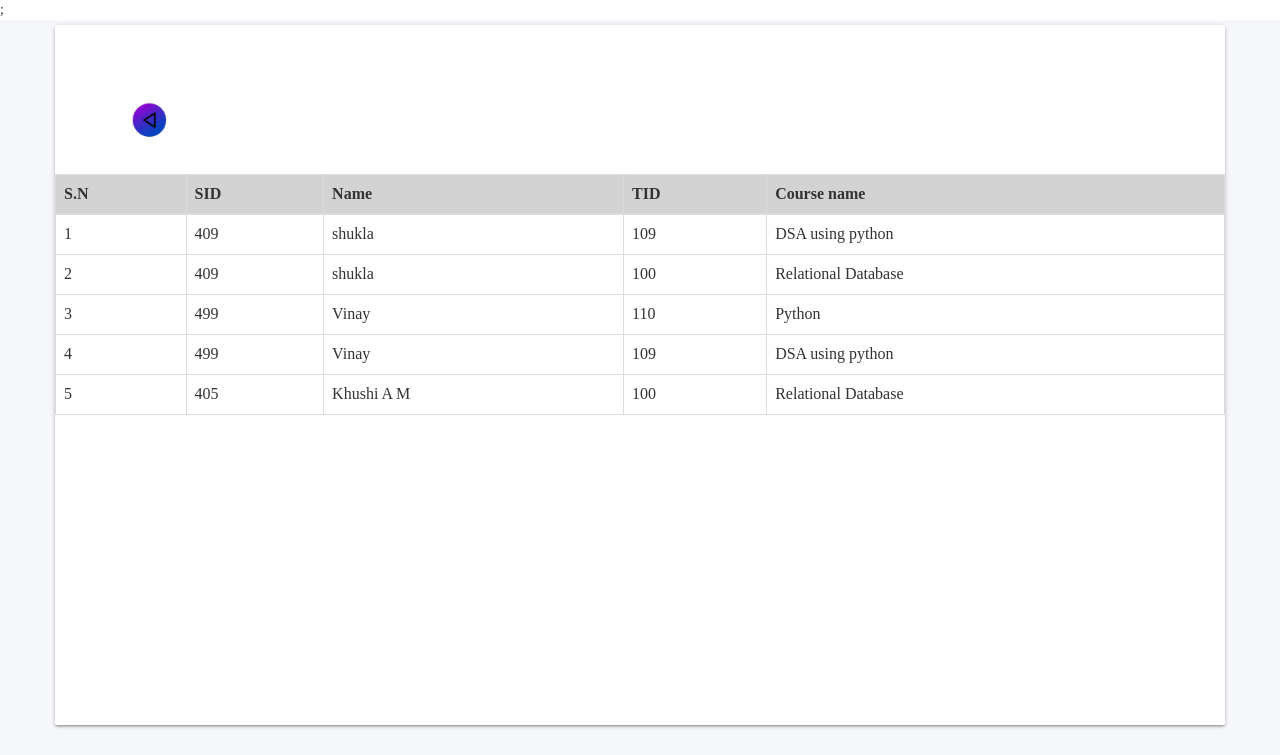
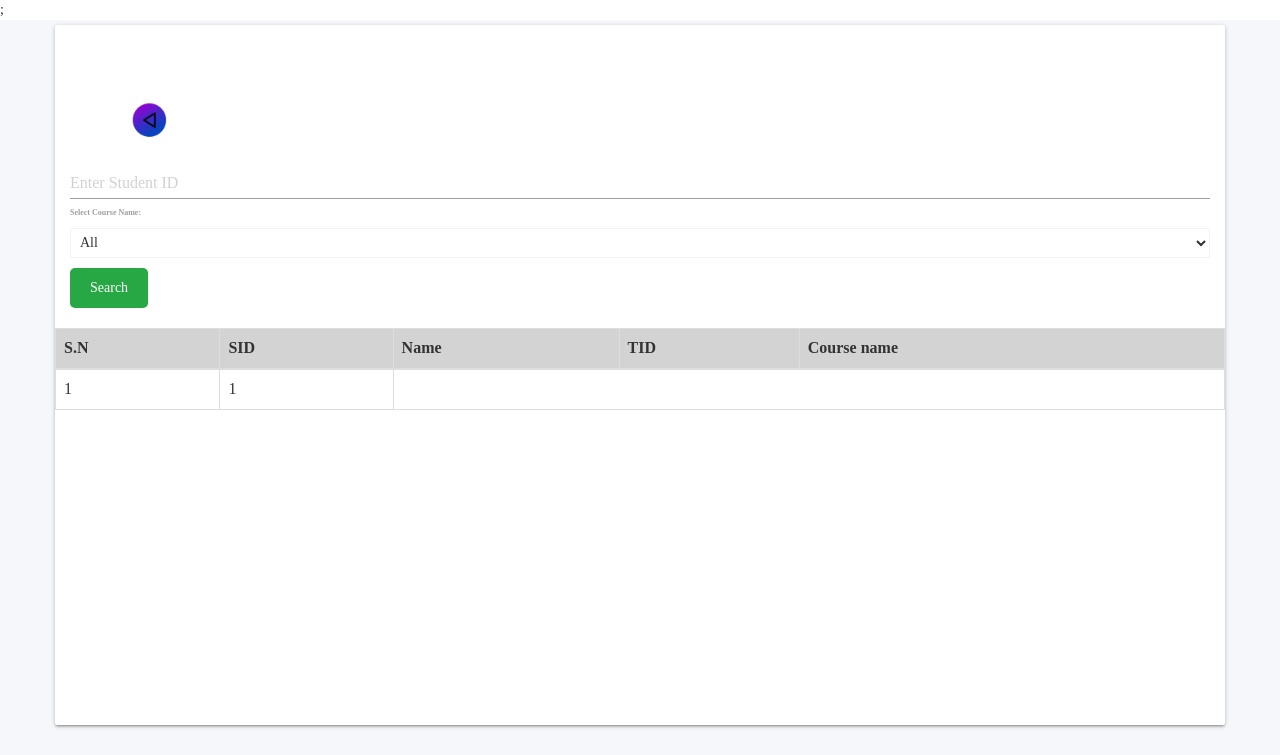
Before and after one commit to Niveditha-02/collegeplacement, a PHP site: page /rview.php in a window 1280 px wide. Shown: the part 89-844 px from the top of the page. Run offline with PHP 8.4, Linux system fonts and the light colour scheme; data comes from the database, SQL or seed files in the repository; tables that the repository leaves empty or names only in its code hold one stand-in row (values such as "Sample post").

Commit message:
Update rview.php

```diff
--- a/rview.php
+++ b/rview.php
@@ -24,6 +24,20 @@
 img:hover{
     transform:scale(2);
 }
+label, select, input {
+        display: block;
+        width: 100%;
+        margin-bottom: 10px;
+    }
+    button {
+        padding: 10px 20px;
+        background-color: #28a745;
+        color: white;
+        border: none;
+        border-radius: 5px;
+        cursor: pointer;
+    }
+
   </style>
 </head>
 <body>
@@ -43,6 +57,29 @@
     <div class="div-img">
     <a href="a_app.php"><img src="images/back.png"></a>
     </div>
+
+<head>
+                        <title>Student Search</title>
+                    </head>
+                    <body>
+                        <div class="container">
+<!--                             <h2>Search Students</h2> -->
+                            <form method="POST" action="">
+<!--                                 <label for="student_id">Search by Student ID:</label> -->
+                                <input type="text" id="sid" name="sid" placeholder="Enter Student ID">
+
+                                <label for="coursename">Select Course Name:</label>
+                                <select id="coursename" name="coursename">
+                                    <option value="">All</option>
+                                    <option value="CSE">CSE</option>
+                                    <option value="ECE">ECE</option>
+                                    <option value="ME">ME</option>
+                                    <!-- Add other branches as needed -->
+                                </select>
+                                <button type="submit">Search</button>
+                            </form>
+                        </div>
+
     <?php echo $deleteMsg??''; ?>
       <table class="table table-bordered" border="2">
        <thead>
@@ -52,36 +89,88 @@
          <th>Name </th>
          <th>TID</th>
          <th>Course name</th>
-
+ </tr>
     </thead>
     <tbody>
-    <?php
-     $conn = mysqli_connect("localhost", "root", "", "placement");
-     $query="select * from rr";
 
-     $r=mysqli_query($conn,$query);
-     $sn=1;
-     while($row=mysqli_fetch_row($r))
-     {
-          echo "<tr>";  echo "<td>";
-          echo $sn; echo "</td>";
-          $sn++;
 
-         echo "<td>";
-         echo $row[0]; echo "</td>";
+<?php
+                            $conn = mysqli_connect("localhost", "root", "", "placement");
 
-         echo "<td>";
-         echo $row[1]; echo "</td>";
+                            // Check if the form is submitted
+                            if ($_SERVER["REQUEST_METHOD"] == "POST") {
+                                $sid = $_POST['sid'];
+                                $coursename = $_POST['coursename'];
 
-         echo "<td>";
-         echo $row[2]; echo "</td>";
+                                if (!empty($sid)) {
+                                    $query = "SELECT * FROM register WHERE sid = '$sid'";
+                                } elseif (!empty($coursename)) {
+                                    $query = "SELECT * FROM training WHERE coursename = '$coursename'";
+                                } else {
+                                    $query = "SELECT * FROM register";
+                                }
+                            } else {
+                                $query = "SELECT * FROM register";
+                            }
 
-         echo "<td>";
-         echo $row[3]; echo "</td>";
+                            $result = mysqli_query($conn, $query);
+                            $sn = 1;
+
+                            if (mysqli_num_rows($result) > 0) {
+                                while ($row = mysqli_fetch_row($result)) {
+                                    echo "<tr>";
+                                    echo "<td>".$sn."</td>";
+                                    $sn++;
+                                    for ($i = 0; $i < count($row); $i++) {
+                                        echo "<td>".$row[$i]."</td>";
+                                    }
+                                    echo "</tr>";
+                                }
+                            } else {
+                                echo "<tr><td colspan='12' style='text-align:center;'>Not Found</td></tr>";
+                            }
+                            ?>
+                            </tbody>
+                        </table>
+                    </body>
+                </html>
+                </font>
+            </div>
+        </div>
+    </div>
+</section>
+
+</body>
+</html>
+
+
+<!--     <?php
+     // $conn = mysqli_connect("localhost", "root", "", "placement");
+     // $query="select * from rr";
+
+     // $r=mysqli_query($conn,$query);
+     // $sn=1;
+     // while($row=mysqli_fetch_row($r))
+     // {
+     //      echo "<tr>";  echo "<td>";
+     //      echo $sn; echo "</td>";
+     //      $sn++;
+
+     //     echo "<td>";
+     //     echo $row[0]; echo "</td>";
+
+     //     echo "<td>";
+     //     echo $row[1]; echo "</td>";
+
+     //     echo "<td>";
+     //     echo $row[2]; echo "</td>";
+
+     //     echo "<td>";
+     //     echo $row[3]; echo "</td>";
 
 
 
-     }
+     // }
  ?>
 </tr>
 
@@ -96,4 +185,4 @@
 </div>
 </div>
 </body>
-</html>
+</html> -->
```
